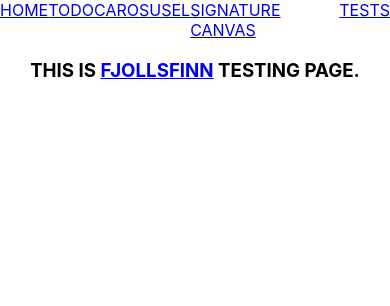
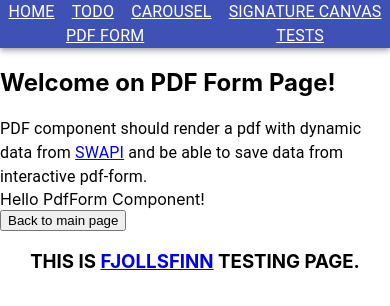
Before and after one commit to findiel/react_tests, a React (Create React App) app: page /react_tests/pdf-form in a window 390 px wide. Shown: the top 306 px of the page. Built offline with nearby package versions, Linux system fonts and the light colour scheme.

Commit message:
Some generic styling + handle coppy to clipboard on mobiles

```diff
--- a/src/App.js
+++ b/src/App.js
@@ -7,6 +7,7 @@ import MainPage from './components/pages/MainPage';
 import CarouselPage from './components/pages/CarouselPage';
 import DisplayMessagesPage from './components/pages/TodoPage';
 import SignatureCanvasPage from './components/pages/SignatureCanvasPage';
+import PdfFormPage from './components/pages/PdfFormPage';
 import TestsPage from './components/pages/TestsPage';
 import Navbar from './components/Navbar';
 import Footer from './components/Footer';
@@ -24,6 +25,7 @@ class App extends Component {
             <Route exact path="/react_tests/todo" component={DisplayMessagesPage} />
             <Route exact path="/react_tests/carousel" component={CarouselPage} />
             <Route exact path="/react_tests/signature" component={SignatureCanvasPage} />
+            <Route exact path="/react_tests/pdf-form" component={PdfFormPage} />
             <Route exact path="/react_tests/tests" component={TestsPage} />
             <Footer />
           </SnackbarProvider>
--- a/src/components/Navbar.js
+++ b/src/components/Navbar.js
@@ -1,31 +1,55 @@
-import React, { Component } from 'react';
-import { Link } from 'react-router-dom';
+import React from 'react';
+import { NavLink  } from 'react-router-dom';
+import Grid from '@material-ui/core/Grid';
+import AppBar from '@material-ui/core/AppBar';
+import { makeStyles } from '@material-ui/core/styles';
 
-import '../css/navbar.css';
+import { Typography } from '@material-ui/core';
 
-class Navbar extends Component {
+const useStyles = makeStyles(theme => ({
+  link: {
+      color: '#fff'
+  },
+}));
 
-    render() {
-        return (
-            <div className="navbar-flex">
-                <Link to="/react_tests">
-                    HOME
-                </Link>
-                <Link to="/react_tests/todo">
-                    TODO
-                </Link>
-                <Link to="/react_tests/carousel">
-                    CAROSUSEL
-                </Link>
-                <Link to="/react_tests/signature">
-                    SIGNATURE CANVAS
-                </Link>
-                <Link to="/react_tests/tests">
-                    TESTS
-                </Link>
-            </div>
-        )
-    }
+const Navbar = () => {
+    const classes = useStyles();
+    return (
+        <AppBar position="static">
+            <Grid container justify="space-around">
+                <Grid item>
+                    <NavLink className={classes.link} to="/react_tests">
+                        <Typography variant="body1">HOME</Typography>
+                    </NavLink >
+                </Grid>
+                <Grid item>
+                    <NavLink className={classes.link} to="/react_tests/todo">
+                        <Typography variant="body1">TODO</Typography>
+                    </NavLink >
+                </Grid>
+                <Grid item>
+                    <NavLink className={classes.link} to="/react_tests/carousel">
+                    <Typography variant="body1">CAROUSEL</Typography>
+                    </NavLink >
+                </Grid>
+                <Grid item>
+                    <NavLink className={classes.link} to="/react_tests/signature">
+                        <Typography variant="body1">SIGNATURE CANVAS</Typography>
+                    </NavLink >
+                </Grid>
+                <Grid item>
+                    <NavLink className={classes.link} to="/react_tests/pdf-form">
+                        <Typography variant="body1">PDF FORM</Typography>
+                    </NavLink >
+                </Grid>
+                <Grid item>
+                    <NavLink className={classes.link} to="/react_tests/tests">
+                        <Typography variant="body1">TESTS</Typography>
+                    </NavLink >
+                </Grid>
+            </Grid>
+        </AppBar>
+    )
 }
 
 export default Navbar;
--- /dev/null
+++ b/src/components/PdfForm.jsx
@@ -0,0 +1,23 @@
+import React from 'react';
+import PropTypes from 'prop-types';
+import { makeStyles } from '@material-ui/core/styles';
+
+const useStyles = makeStyles(theme => ({
+  root: {
+  },
+}));
+
+const PdfForm = () => {
+  const classes = useStyles();
+  return  (
+    <div className={classes.root}>Hello PdfForm Component!</div>
+  )
+};
+
+PdfForm.propTypes = {
+};
+
+PdfForm.defaultProps = {
+};
+
+export default PdfForm;
--- a/src/components/SignatureCanvas.js
+++ b/src/components/SignatureCanvas.js
@@ -93,10 +93,29 @@ const SignatureCanvasComponent = () => {
     },[readySignatureCanvas])
 
     const handleCoppy = React.useCallback(() => {
-        if(navigator.clipboard && canvasState.toDataURL) {
-            return navigator.clipboard.writeText(canvasState.toDataURL)
-                .then(() => enqueueSuccessNotification({message: 'Coppied to clipboard.'}))
-                .catch(() => enqueueErrorNotification({message: "Smth gone wrong. Not coppied."}))
+        if(canvasState.toDataURL) {
+            if(navigator && navigator.clipboard) {
+                return navigator.clipboard.writeText(canvasState.toDataURL)
+                    .then(() => enqueueSuccessNotification({message: 'Coppied to clipboard.'}))
+                    .catch(() => enqueueErrorNotification({message: "Smth gone wrong. Not coppied."}))
+            } else if (document.queryCommandSupported && document.queryCommandSupported("copy")) {
+                var textarea = document.createElement("textarea");
+                textarea.textContent = canvasState.toDataURL;
+                textarea.style.position = "fixed";  // Prevent scrolling to bottom of page in Microsoft Edge.
+                document.body.appendChild(textarea);
+                textarea.select();
+                try {
+                    enqueueSuccessNotification({message: 'Coppied to clipboard.'})
+                    return document.execCommand("copy");  // Security exception may be thrown by some browsers.
+                }
+                catch (e) {
+                    enqueueErrorNotification({message: "Smth gone wrong. Not coppied."})
+                    return false;
+                }
+                finally {
+                    document.body.removeChild(textarea);
+                }
+            }
         }
     },[navigator, canvasState])
 
--- a/src/components/pages/MainPage.js
+++ b/src/components/pages/MainPage.js
@@ -16,6 +16,9 @@ class MainPage extends Component {
                 <Link to="/react_tests/signature">
                     <button> Go to Signature Canvas</button>
                 </Link>
+                <Link to="/react_tests/pdf-form">
+                    <button> Go to PDF FORM</button>
+                </Link>
             </div>
         )
     }
--- /dev/null
+++ b/src/components/pages/PdfFormPage.js
@@ -0,0 +1,21 @@
+import React from 'react';
+import { Link } from 'react-router-dom';
+import Typography from '@material-ui/core/Typography';
+import PdfForm from '../PdfForm';
+
+const PdfFormPage = () => {
+    return (
+        <React.Fragment>
+            <h2>Welcome on PDF Form Page!</h2>
+            <Typography variant="body1"> PDF component should render a pdf with dynamic data from <a href="https://swapi.dev/documentation">SWAPI</a> and be able to save data from interactive pdf-form.</Typography>
+            <PdfForm />
+            <Link to="/react_tests">
+                <button>
+                    Back to main page
+                </button>
+            </Link>
+        </React.Fragment>
+    )
+}
+
+export default PdfFormPage;
--- a/src/components/pages/SignatureCanvasPage.js
+++ b/src/components/pages/SignatureCanvasPage.js
@@ -4,7 +4,6 @@ import Grid from '@material-ui/core/Grid';
 import SignatureCanvas from '../SignatureCanvas';
 
 const SignatureCanvasPage = () => {
-
     return (
         <div>
             <h2>Welcome on Signature Canvas Page!</h2>
--- a/src/css/navbar.css
+++ /dev/null
@@ -1,5 +0,0 @@
-.navbar-flex{
-    display: flex;
-    align-content: center;
-    justify-content: space-around;
-}
```
